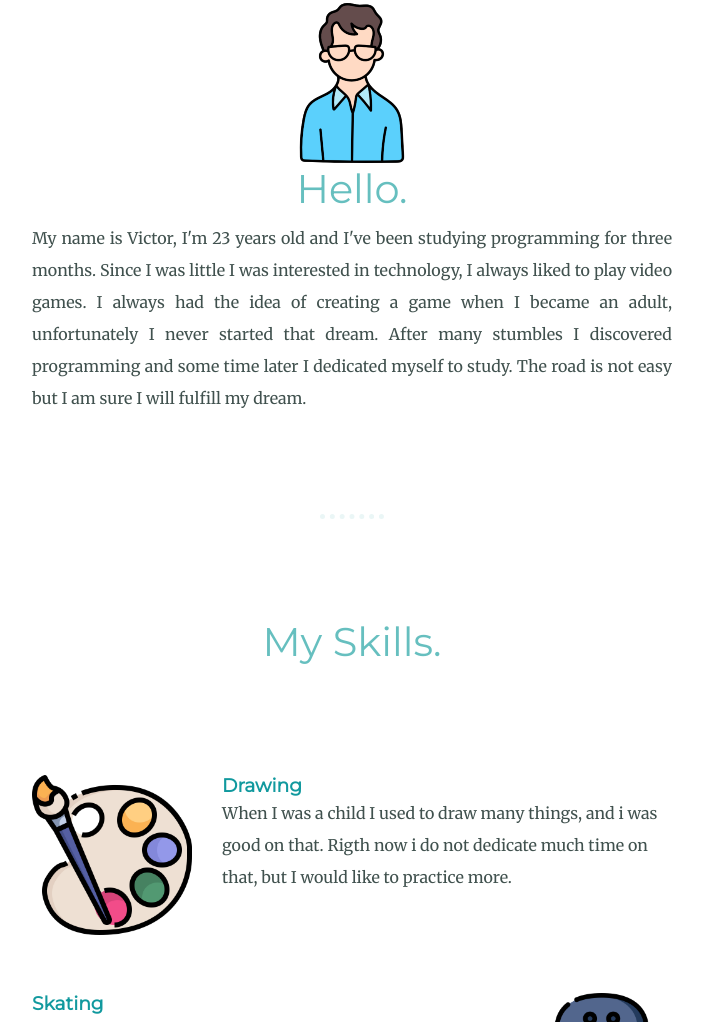
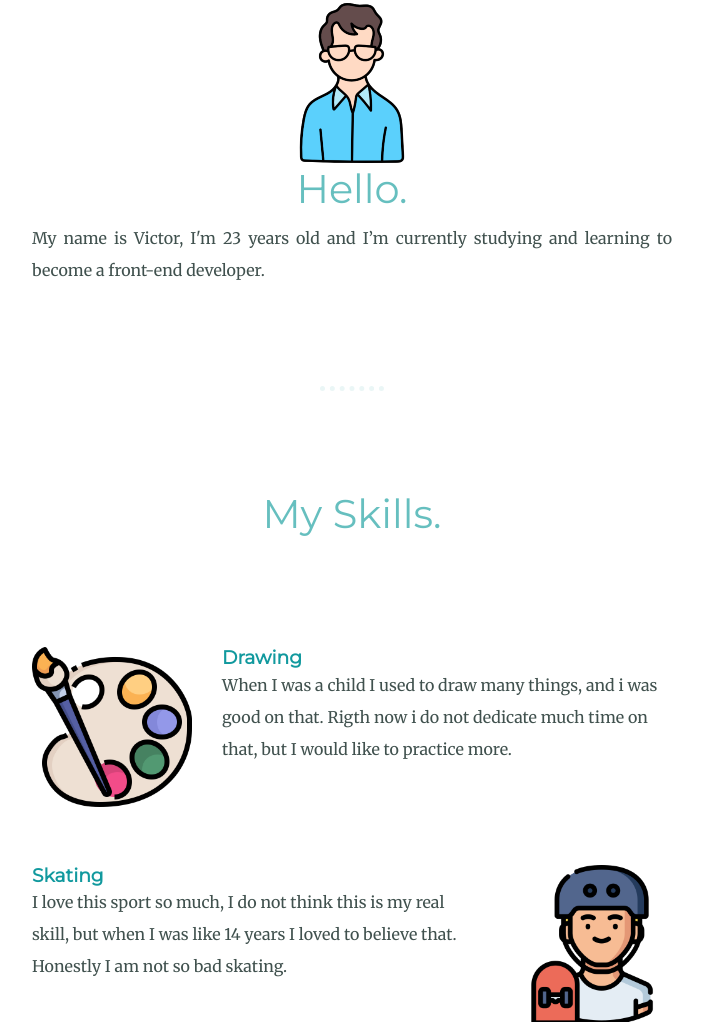
Before and after one commit to Vctorqui/My-site, a plain HTML site: page index.html in a window 1280 px wide. Shown: the part 776-1798 px from the top of the page, without its empty margins (288-991 px from the left). Drawn offline with Linux system fonts and the light colour scheme.

Commit message:
Update index.html

```diff
--- a/index.html
+++ b/index.html
@@ -34,7 +34,7 @@
         <div class="profile-img">
           <img src="images/victor-profile.png" alt="Victor-profile">
           <h2>Hello.</h2>
-          <p class="my-description">My name is Victor, I'm 23 years old and I've been studying programming for three months. Since I was little I was interested in technology, I always liked to play video games. I always had the idea of creating a game when I became an adult, unfortunately I never started that dream. After many stumbles I discovered programming and some time later I dedicated myself to study. The road is not easy but I am sure I will fulfill my dream.</p>
+          <p class="my-description">My name is Victor, I'm 23 years old and I’m currently studying and learning to become a front-end developer.</p>
         </div>
         <hr>
         <div class="skills">
```
